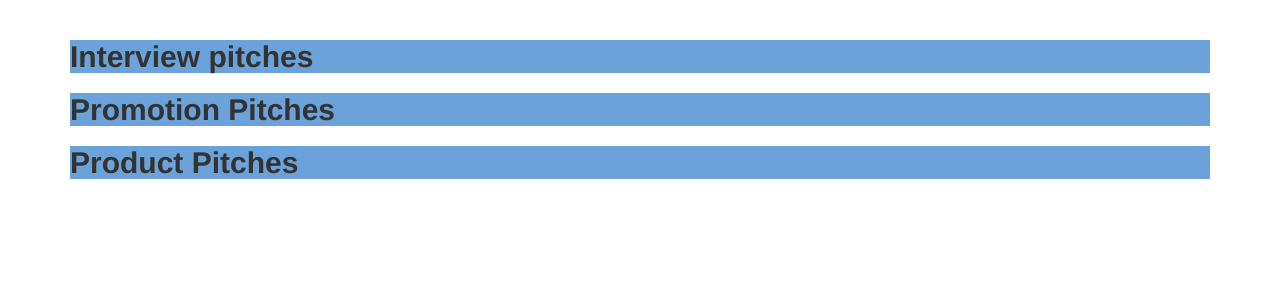
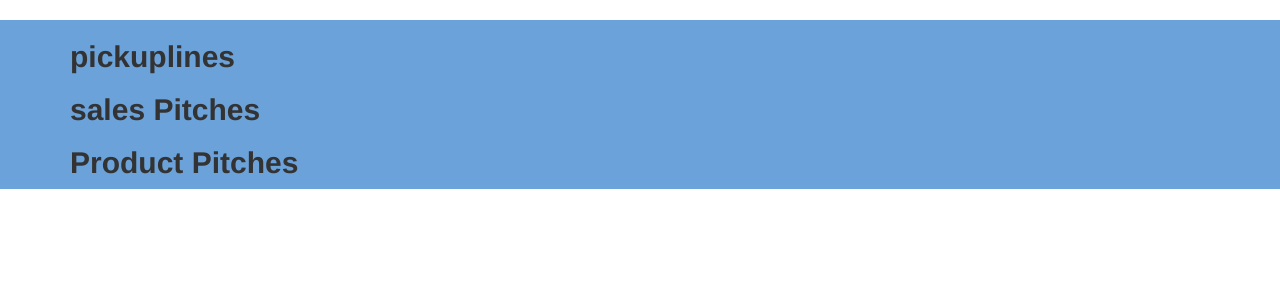
Before and after one commit to Mel-001/Pitch, a Flask app: page /category/ in a window 1280 px wide. Shown: the part 52-352 px from the top of the page. Run offline with Flask 2, Linux system fonts and the light colour scheme; data that the repository does not hold is empty; some libraries are stand-ins or nearby versions.

Commit message:
update index page

```diff
--- a/app/templates/category.html
+++ b/app/templates/category.html
@@ -1,14 +1,15 @@
 {% extends 'base.html' %}
 {% import 'macros.html' as macro %}
 {%block content%}
+<div class="main">
 <div class="container">
  <div class="col">
   <div class="card">
    <div class="card-header">
-    <h2><b>Interview pitches</b></h2>
+    <h2><b>pickuplines</b></h2>
    </div>
    <div class="card-body">
-    {{macro.displayPitches(interview)}}
+    {{macro.displayPitches(pickuplines)}}
    </div>
    <div class="card-footer">
 
@@ -16,10 +17,10 @@
   </div>
   <div class="card">
    <div class="card-header">
-    <h2><b>Promotion Pitches</b></h2>
+    <h2><b>sales Pitches</b></h2>
    </div>
    <div class="card-body">
-    {{macro.displayPitches(promotion)}}
+    {{macro.displayPitches(sales)}}
    </div>
    <div class="card-footer">
 
@@ -38,9 +39,12 @@
   </div>
  </div>
 </div>
+</div>
 
 <style>
-
+ .main{
+     background-color: rgb(107, 162, 218);
+ }
  .card-header{
   background-color: rgb(107, 162, 218);
  }
```
Also changed, not shown: app/templates/index.html (+3 -4 lines).
